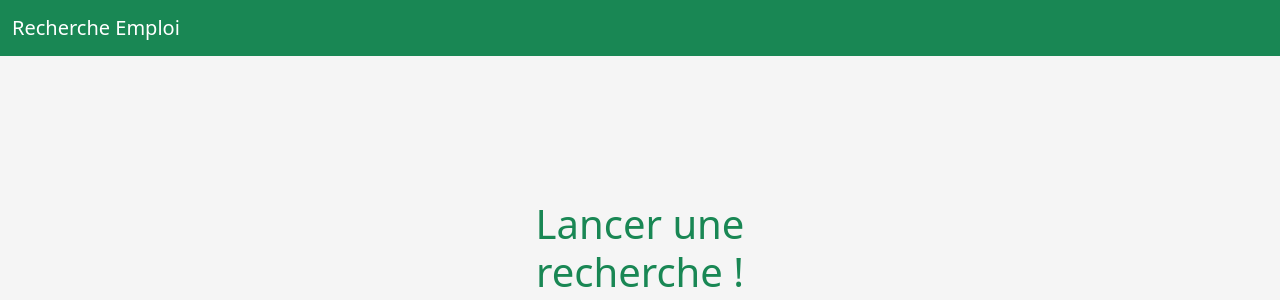
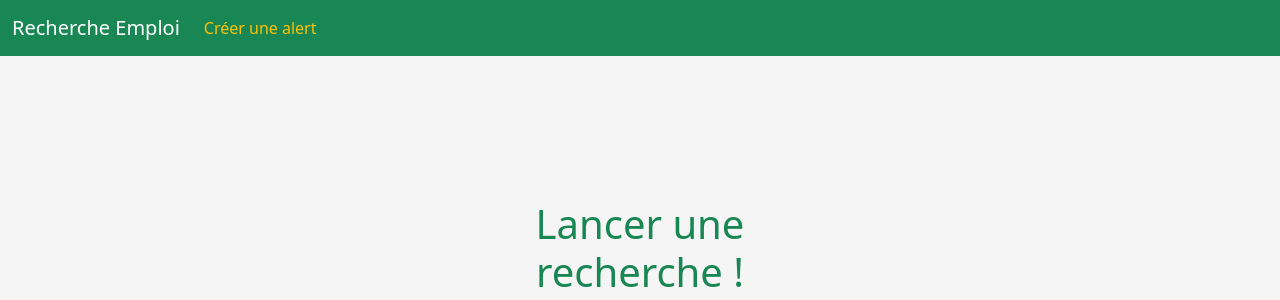
Before and after one commit to makan-dianka/job, a Django app: page / in a window 1280 px wide. Shown: the top 300 px of the page. Run offline with Django 4.2, Linux system fonts and the light colour scheme; parts of the project's set-up code (start-up, migrations or seed data) failed here and were passed over.

Commit message:
add btn to navbar

```diff
--- a/templates/layout/base.html
+++ b/templates/layout/base.html
@@ -21,9 +21,9 @@
         </button>
         <div class="collapse navbar-collapse" id="navbarNav">
           <ul class="navbar-nav">
-            <!-- <li class="nav-item">
-              <a class="nav-link active" aria-current="page" href="#">Home</a>
-            </li> -->
+            <li class="nav-item">
+              <a class="nav-link active text-warning" aria-current="page" href="/preference">Créer une alert</a>
+            </li>
           </ul>
         </div>
       </div>
```
